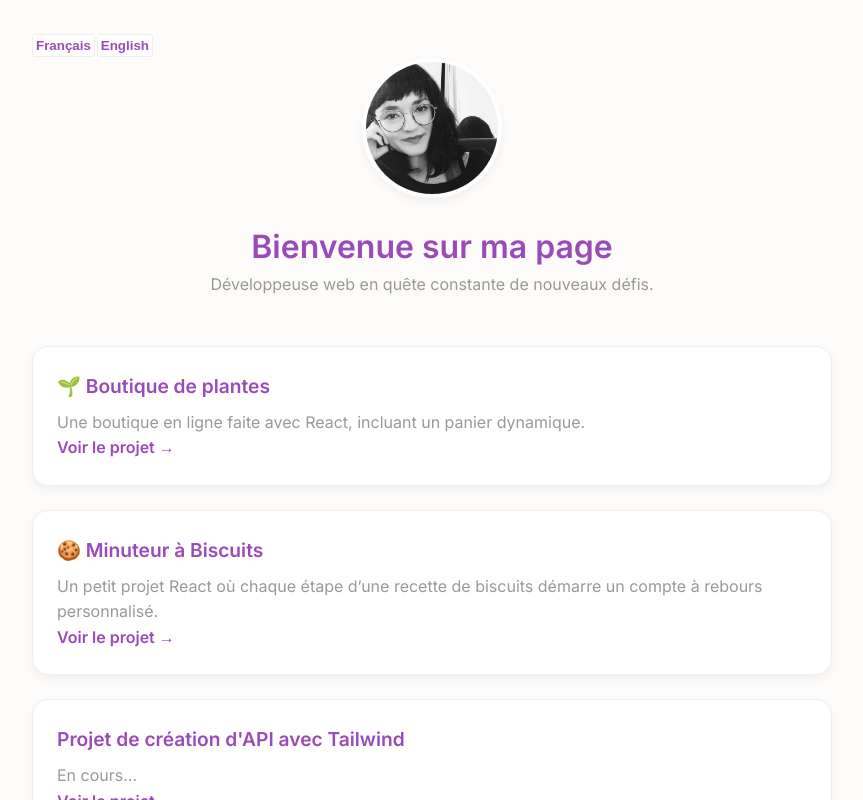
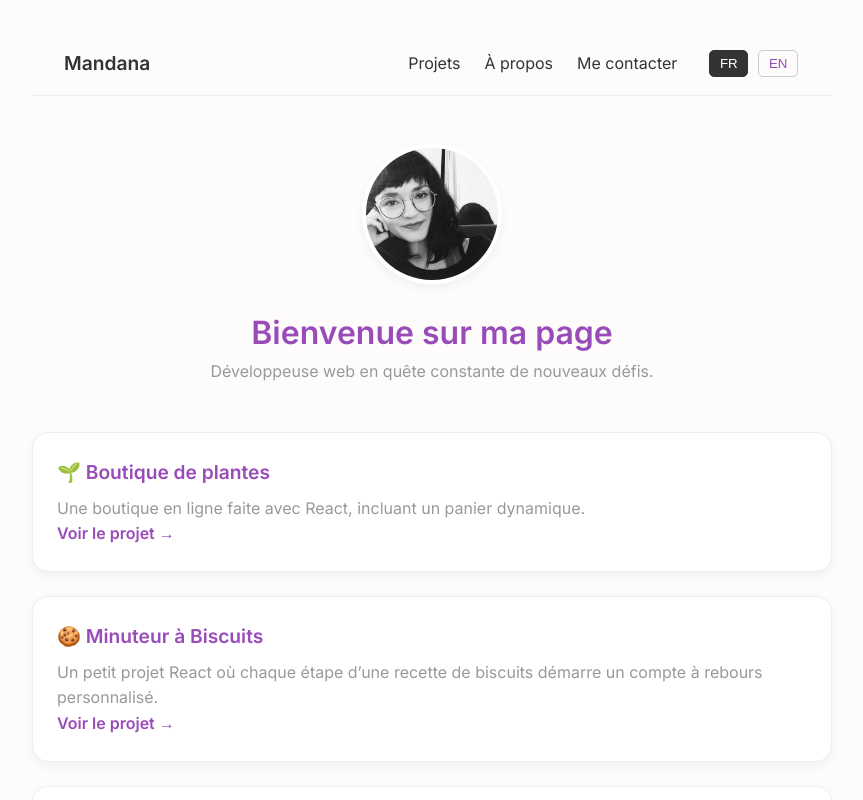
Before and after one commit to Manzana1/HomePage, a React (Vite) app: page / in a window 1280 px wide. Shown: the top 800 px of the page, without its empty margins (208-1071 px from the left). Built offline with nearby package versions, Linux system fonts and the light colour scheme.

Commit message:
creating a menu desktop and responsive

```diff
--- a/src/App.jsx
+++ b/src/App.jsx
@@ -1,5 +1,6 @@
 import { useState } from "react";
 
+import Navbar from "./components/Navbar";
 import Header from "./components/Header";
 import Projects from "./components/Projects";
 import Footer from "./components/Footer";
@@ -7,15 +8,9 @@ import Footer from "./components/Footer";
 function App() {
   const [language, setLanguage] = useState("fr");
 
-  const handleLanguageChange = (lang) => {
-    setLanguage(lang);
-  };
-
   return (
     <div className="app">
-      <button onClick={() => handleLanguageChange("fr")}>Français</button>
-      <button onClick={() => handleLanguageChange("en")}>English</button>
-
+      <Navbar language={language} setLanguage={setLanguage} />
       <Header language={language} />
       <Projects language={language} />
       <Footer language={language} />
--- a/src/components/Footer.jsx
+++ b/src/components/Footer.jsx
@@ -1,6 +1,6 @@
 function Footer({ language }) {
   return (
-    <footer>
+    <footer id="contact">
       <p>© {new Date().getFullYear()} Mandana Pelletier</p>
       <p>
         {language === "fr" ? (
--- a/src/components/Header.jsx
+++ b/src/components/Header.jsx
@@ -10,7 +10,7 @@ function Header({ language }) {
       ) : (
         <h1>Welcome to my profile</h1>
       )}
-      <p>
+      <p id="about">
         {language === "fr"
           ? "Développeuse web en quête constante de nouveaux défis."
           : "Web developer constantly seeking new challenges."}
--- /dev/null
+++ b/src/components/Navbar.jsx
@@ -0,0 +1,62 @@
+import { useState } from "react";
+
+function Navbar({ language, setLanguage }) {
+  const [menuOpen, setMenuOpen] = useState(false);
+
+  const toggleMenu = () => setMenuOpen(!menuOpen);
+
+  return (
+    <nav className="nav">
+      <div className="logo">Mandana</div>
+
+      <button className="hamburger" onClick={toggleMenu}>
+        ☰
+      </button>
+
+      <ul className={`nav-links ${menuOpen ? "open" : ""}`}>
+        <li>
+          <a href="#projects">{language === "fr" ? "Projets" : "Projects"}</a>
+        </li>
+        <li>
+          <a href="#about">{language === "fr" ? "À propos" : "About"}</a>
+        </li>
+        <li>
+          <a href="#contact">
+            {language === "fr" ? "Me contacter" : "Contact"}
+          </a>
+        </li>
+        <li className="lang-switch">
+          <button
+            onClick={() => setLanguage("fr")}
+            className={language === "fr" ? "active" : ""}
+          >
+            FR
+          </button>
+          <button
+            onClick={() => setLanguage("en")}
+            className={language === "en" ? "active" : ""}
+          >
+            EN
+          </button>
+        </li>
+      </ul>
+
+      {/* <div className="lang-switch">
+        <button
+          onClick={() => setLanguage("fr")}
+          className={language === "fr" ? "active" : ""}
+        >
+          FR
+        </button>
+        <button
+          onClick={() => setLanguage("en")}
+          className={language === "en" ? "active" : ""}
+        >
+          EN
+        </button>
+      </div> */}
+    </nav>
+  );
+}
+
+export default Navbar;
--- a/src/components/Projects.jsx
+++ b/src/components/Projects.jsx
@@ -20,7 +20,7 @@ function Projects() {
   ];
 
   return (
-    <section className="projects">
+    <section id="projects" className="projects">
       {projects.map((project, index) => (
         <div className="project-card" key={index}>
           <h2>{project.title}</h2>
--- a/src/style/main.css
+++ b/src/style/main.css
@@ -41,6 +41,86 @@ body {
 
 .app button:hover {
   transform: translateY(-4px);
+}
+
+.nav {
+  display: flex;
+  justify-content: space-between;
+  align-items: center;
+  padding: 1rem 2rem;
+  border-bottom: 1px solid #eee;
+  position: relative;
+  margin-bottom: 3rem;
+}
+.logo {
+  font-weight: bold;
+  font-size: 1.2rem;
+}
+
+.hamburger {
+  display: none;
+  background: none;
+  font-size: 1.5rem;
+  border: none;
+  cursor: pointer;
+}
+
+.nav-links {
+  list-style: none;
+  display: flex;
+  gap: 1.5rem;
+  align-items: center;
+}
+
+.nav-links li a {
+  text-decoration: none;
+  color: #333;
+  font-weight: 500;
+}
+
+.lang-switch button {
+  background: none;
+  border: 1px solid #ccc;
+  padding: 0.3rem 0.6rem;
+  border-radius: 5px;
+  cursor: pointer;
+  font-weight: 500;
+  margin-left: 0.5rem;
+}
+
+.lang-switch button.active {
+  background-color: #333;
+  color: white;
+  border-color: #333;
+}
+
+/* Responsive */
+
+@media (max-width: 768px) {
+  .hamburger {
+    display: block;
+  }
+  .nav-links {
+    display: none;
+    flex-direction: column;
+    position: absolute;
+    top: 64px;
+    right: 0;
+    background-color: var(--color-bg);
+    width: 100%;
+    border-top: 1px solid #eee;
+    padding: 1rem 2rem;
+  }
+  .nav-links.open {
+    display: flex;
+  }
+  .nav-links li {
+    margin: 0.5rem 0;
+  }
+  .lang-switch {
+    display: flex;
+    gap: 0.5rem;
+  }
 }
 
 header {
```
Also changed, not shown: src/style/Navbar.css (added).
